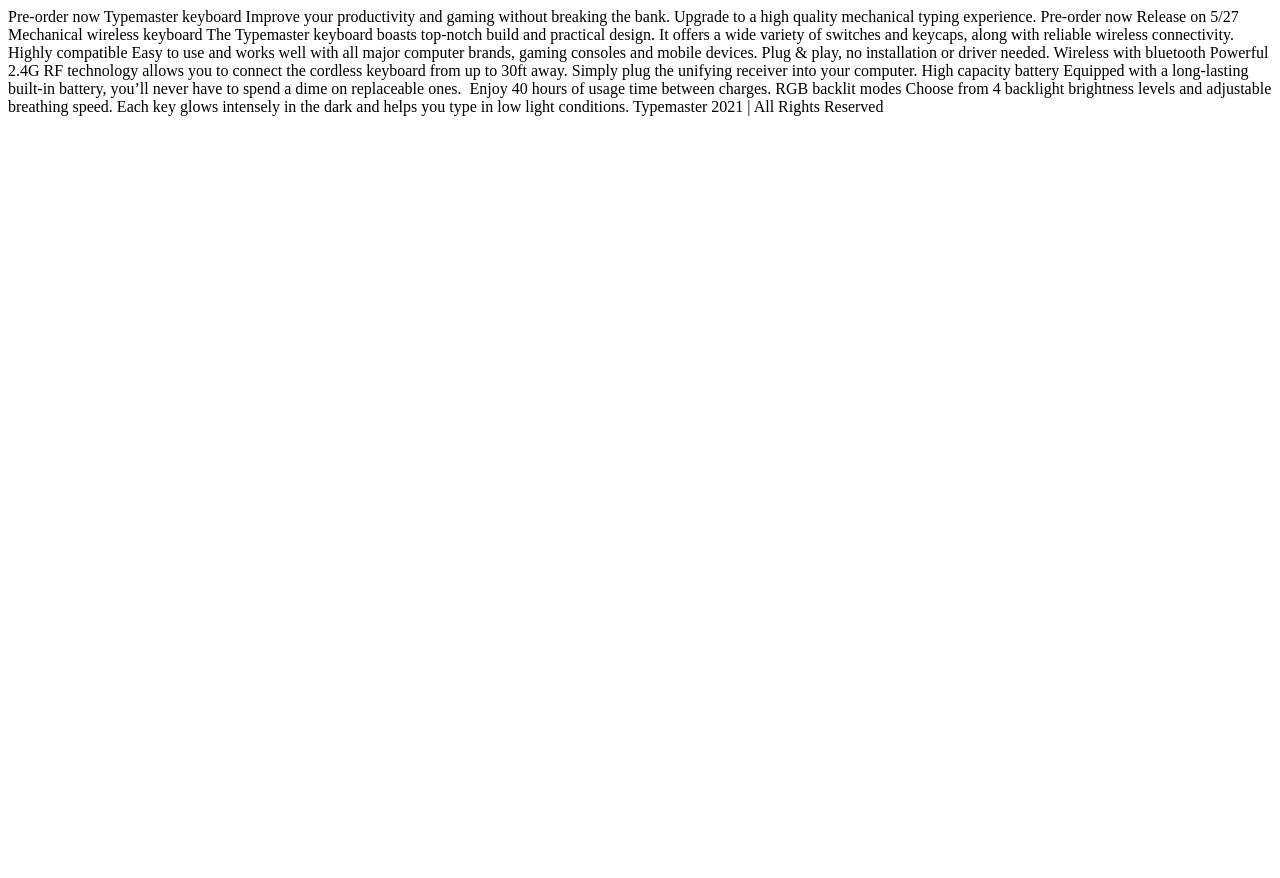
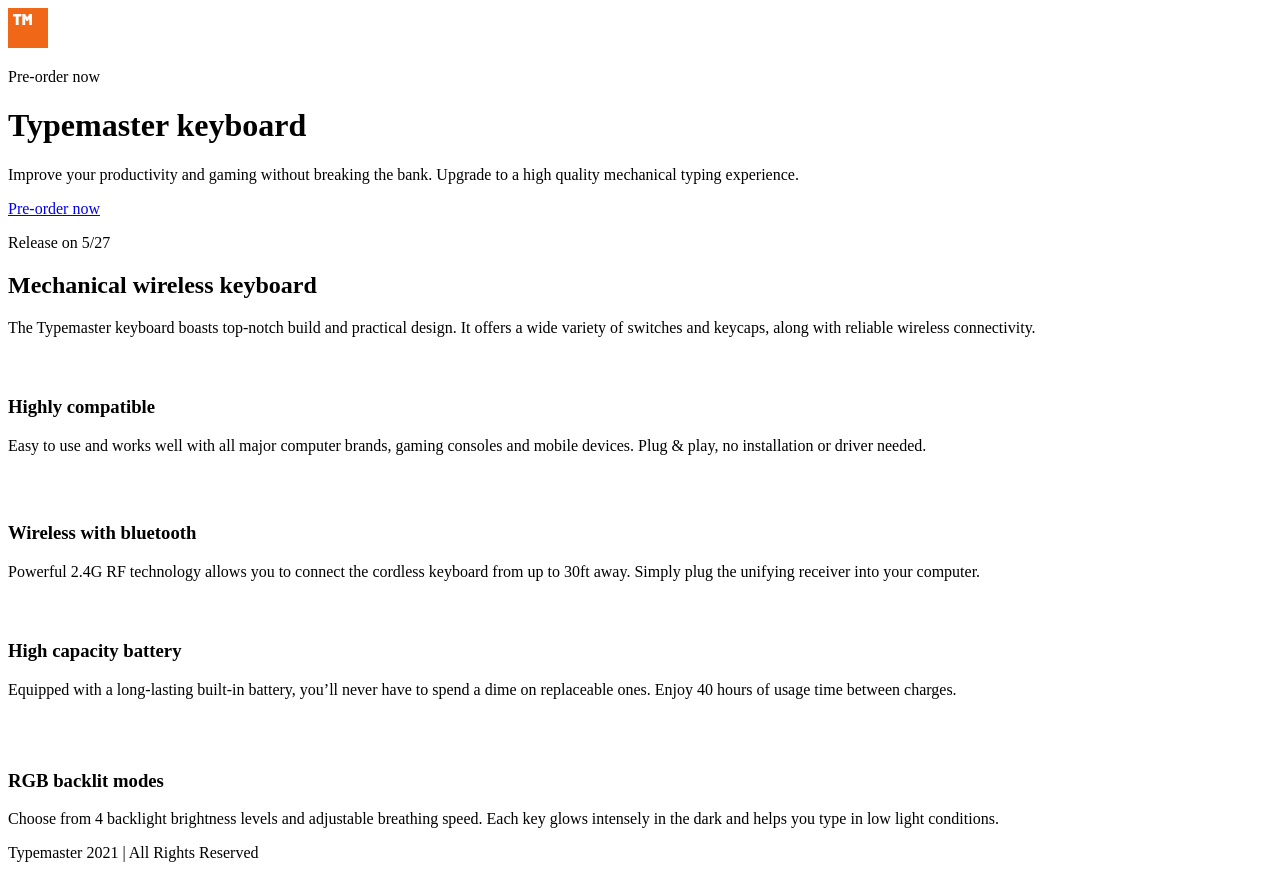
Before and after one commit to diegotorres9/typemaster-pre-launch-landing-page, a plain HTML site: page index.html in a window 1280 px wide. Before the commit the page ends 800 px from the top, so only its background shows below. Drawn offline with Linux system fonts and the light colour scheme.

Commit message:
Building out the html structure

```diff
--- a/index.html
+++ b/index.html
@@ -7,38 +7,60 @@
   <link rel="icon" type="image/png" sizes="32x32" href="./assets/favicon-32x32.png">
 
   <title>Frontend Mentor | Typemaster pre-launch landing page</title>
+
 </head>
 <body>
-  Pre-order now
+  <header>
+    <!-- <img src="./assets/shared/logo.svg" alt="Typemaster logo."> -->
+    <svg width="40" height="40" xmlns="http://www.w3.org/2000/svg"><g fill="none" fill-rule="evenodd"><path fill="#F16718" d="M0 0h40v40H0z"/><path d="M10.342 17c.182 0 .288-.11.288-.299v-8.03c0-.078.046-.125.122-.125h2.443c.182 0 .288-.11.288-.299V6.3c0-.189-.106-.299-.288-.299H5.288C5.106 6 5 6.11 5 6.299v1.948c0 .189.106.299.288.299h2.368c.076 0 .121.047.121.125v8.03c0 .189.106.299.288.299h2.277zm6.57 0c.183 0 .29-.11.29-.299v-5.547c0-.125.09-.141.151-.047l.94 1.619a.37.37 0 00.35.204h1.062a.37.37 0 00.35-.204l.94-1.619c.06-.094.152-.078.152.047v5.547c0 .189.106.299.288.299h2.277c.182 0 .288-.11.288-.299V6.3C24 6.11 23.894 6 23.712 6H21.45a.37.37 0 00-.349.204L19.265 9.3c-.045.094-.136.094-.182 0l-1.836-3.096a.37.37 0 00-.35-.204h-2.26c-.183 0-.289.11-.289.299V16.7c0 .189.106.299.289.299h2.276z" fill="#FFF" fill-rule="nonzero"/></g></svg>
+    <p>Pre-order now</p>
+  </header>
 
-  Typemaster keyboard
+  <main>
+    <h1>Typemaster keyboard</h1>
+    <p>Improve your productivity and gaming without breaking the bank. Upgrade to a high quality mechanical typing experience.</p>
+    <div class="preorder-releaseDate">
+      <a href="#" class="preorder">Pre-order now</a>
+      <p>Release on 5/27</p>
+    </div>
 
-  Improve your productivity and gaming without breaking the bank. Upgrade to a high quality
-  mechanical typing experience.
+    <section class="keybord-content">
+      <h2>Mechanical wireless keyboard</h2>
+      <p>The Typemaster keyboard boasts top-notch build and practical design. It offers a wide variety of switches and keycaps, along with reliable wireless connectivity.</p>
+    </section>
 
-  Pre-order now
-  Release on 5/27
+    <section class="features-grid">
 
-  Mechanical wireless keyboard
-  The Typemaster keyboard boasts top-notch build and practical design. It offers a wide variety
-  of switches and keycaps, along with reliable wireless connectivity.
+      <div class="highly-compatible">
+        <svg class="compatible" width="26" height="21" xmlns="http://www.w3.org/2000/svg"><path d="M15.673 17.755l2.253 2.939H7.51l2.253-2.939h5.91zM23.183.45a1.96 1.96 0 011.96 1.96v12.08a1.96 1.96 0 01-1.96 1.96H1.96A1.96 1.96 0 010 14.489V2.41A1.96 1.96 0 011.96.448z" fill="#FFF" fill-rule="nonzero"/></svg>
+        <h3>Highly compatible</h3>
+        <p>Easy to use and works well with all major computer brands, gaming consoles and mobile devices. Plug & play, no installation or driver needed.</p>
+      </div>
 
-  Highly compatible
-  Easy to use and works well with all major computer brands, gaming consoles and mobile devices.
-  Plug & play, no installation or driver needed.
+      <div class="bluetooth">
+        <svg width="19" height="28" xmlns="http://www.w3.org/2000/svg"><path d="M11.947 13.93l5.974-5.999a1.653 1.653 0 00-.25-2.537L10.076.282a1.663 1.663 0 00-2.592 1.37v7.942L3.533 5.6a1.641 1.641 0 00-2.326-.01 1.652 1.652 0 00-.01 2.336l5.953 6.002-5.953 6.002a1.653 1.653 0 00.01 2.338 1.64 1.64 0 002.326-.01l3.95-3.994v7.941c0 .61.348 1.172.887 1.459a1.659 1.659 0 001.705-.09l7.596-5.11a1.655 1.655 0 00.25-2.538l-5.974-5.996zm-1.111-9.173l3.358 2.26-3.358 3.372V4.757zm0 18.348v-5.632l3.358 3.372-3.358 2.26z" fill="#FFF" fill-rule="nonzero"/></svg>
+        <h3>Wireless with bluetooth</h3>
+        <p>Powerful 2.4G RF technology allows you to connect the cordless keyboard from up to 30ft away. Simply plug the unifying receiver into your computer.</p>
+      </div>
 
-  Wireless with bluetooth
-  Powerful 2.4G RF technology allows you to connect the cordless keyboard from up to 30ft away.
-  Simply plug the unifying receiver into your computer.
+      <div class="battery">
+        <svg width="32" height="21" xmlns="http://www.w3.org/2000/svg"><path d="M29.655 4.333h-.322V4A3.67 3.67 0 0025.667.333h-22A3.67 3.67 0 000 4v12.667a3.67 3.67 0 003.667 3.666h22a3.67 3.67 0 003.666-3.666v-.334h.322A2.336 2.336 0 0031.988 14V6.667a2.336 2.336 0 00-2.333-2.334zm-20.322 11a1 1 0 01-1 1H5a1 1 0 01-1-1v-10a1 1 0 011-1h3.333a1 1 0 011 1v10zm8 0a1 1 0 01-1 1H13a1 1 0 01-1-1v-10a1 1 0 011-1h3.333a1 1 0 011 1v10zm8 0a1 1 0 01-1 1H21a1 1 0 01-1-1v-10a1 1 0 011-1h3.333a1 1 0 011 1v10z" fill="#FFF" fill-rule="nonzero"/></svg>
+        <h3>High capacity battery</h3>
+        <p>Equipped with a long-lasting built-in battery, you’ll never have to spend a dime on replaceable ones. Enjoy 40 hours of usage time between charges.</p>
+      </div>
 
-  High capacity battery
-  Equipped with a long-lasting built-in battery, you’ll never have to spend a dime on replaceable ones.
-  Enjoy 40 hours of usage time between charges.
+      <div class="backlit-modes">
+        <svg width="32" height="32" xmlns="http://www.w3.org/2000/svg"><path d="M20 28v1.667A2.345 2.345 0 0117.667 32h-3.334C13.213 32 12 31.147 12 29.28V28h8zm5.47-3.947l1.845 1.846a1 1 0 11-1.415 1.414l-1.845-1.845a1 1 0 111.414-1.415zm-17.523 0a1 1 0 010 1.415L6.1 27.313a.997.997 0 01-1.414 0 1 1 0 010-1.414l1.845-1.846a1 1 0 011.415 0zM14 6.88c2.813-.6 5.693.093 7.88 1.867A9.297 9.297 0 0125.333 16c0 2.88-1.306 5.547-3.56 7.333-.92.72-1.52 1.654-1.706 2.667v.013C20.04 26 20.027 26 20 26h-8l-.047.002-.046.011V26c-.187-1.053-.734-1.96-1.52-2.547-2.907-2.2-4.267-5.8-3.52-9.426.733-3.534 3.6-6.414 7.133-7.147zM31 15a1 1 0 010 2h-2.61a1 1 0 010-2H31zM3.61 15a1 1 0 010 2H1a1 1 0 010-2h2.61zm12.723-5c-.546 0-1 .453-1 1 0 .547.454 1 1 1A3.665 3.665 0 0120 15.667c0 .546.453 1 1 1 .547 0 1-.454 1-1A5.679 5.679 0 0016.333 10zm10.982-5.315a1 1 0 010 1.415l-1.846 1.845a1.003 1.003 0 01-1.414 0 1 1 0 010-1.414L25.9 4.685a1 1 0 011.415 0zm-21.214 0l1.846 1.846a1 1 0 11-1.415 1.414L4.687 6.1A1 1 0 116.1 4.685zM16 0a1 1 0 011 1v2.61a1 1 0 01-2 0V1a1 1 0 011-1z" fill="#FFF" fill-rule="nonzero"/></svg>
+        <h3>RGB backlit modes</h3>
+        <p>Choose from 4 backlight brightness levels and adjustable breathing speed. Each key glows intensely in the dark and helps you type in low light conditions.</p>
+      </div>
 
-  RGB backlit modes
-  Choose from 4 backlight brightness levels and adjustable breathing speed. Each key glows intensely in the dark and helps
-  you type in low light conditions.
+    </section>
 
-  Typemaster 2021 | All Rights Reserved
+  </main>
+
+  <footer>
+    <p>Typemaster 2021 | All Rights Reserved</p>
+  </footer>
 </body>
 </html>
```
